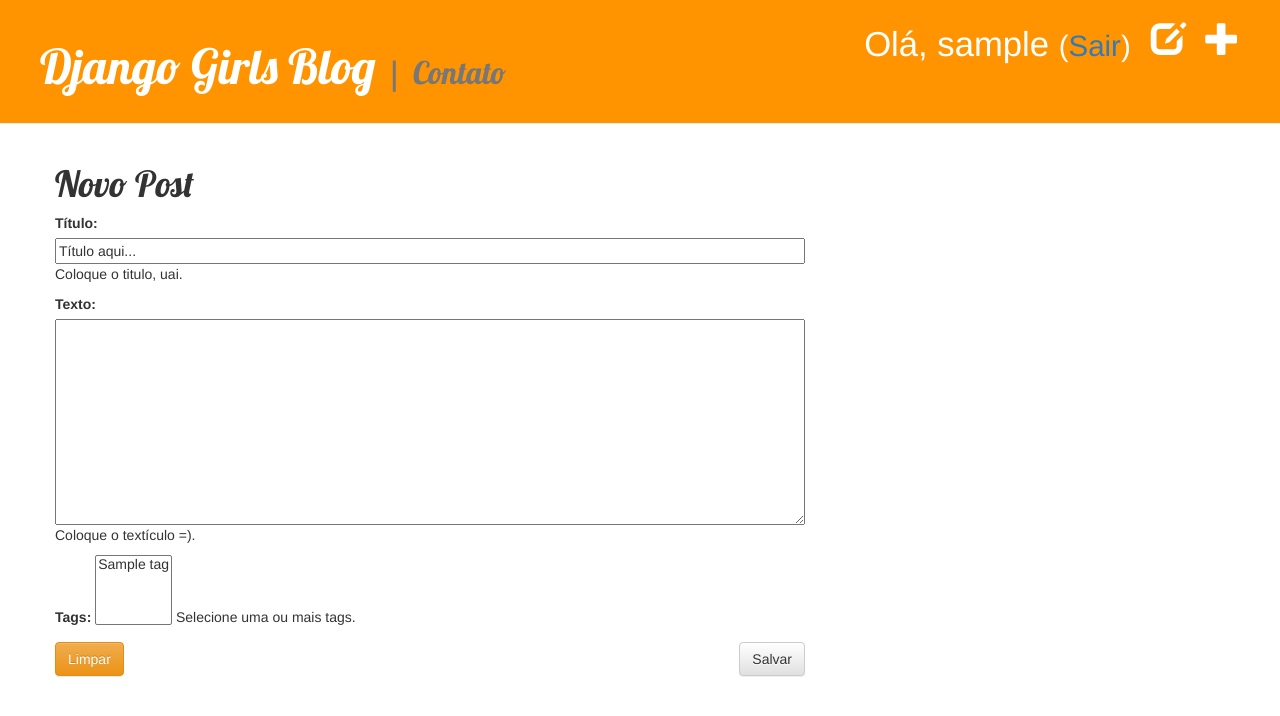
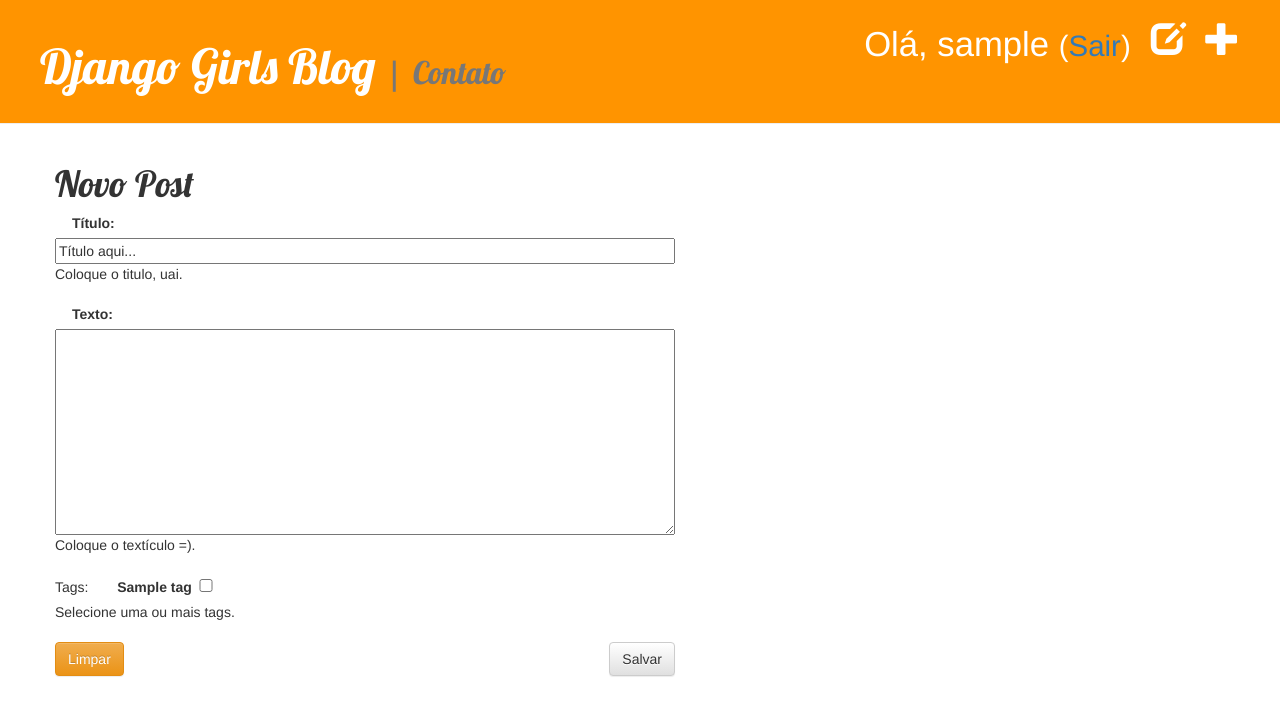
Before and after one commit to alegume/blog, a Django app: page /post/new/ in a window 1280 px wide. Shown: the top 716 px of the page. Run offline with Django 3.2, Linux system fonts and the light colour scheme; a user stored in the database is signed in; tables that the repository leaves empty hold one stand-in row (values such as "Sample post"); some libraries are stand-ins or nearby versions.

Commit message:
tags added

```diff
--- a/blog/admin.py
+++ b/blog/admin.py
@@ -1,6 +1,7 @@
 from django.contrib import admin
-from .models import Post, Comment, Tag
+from .models import Post, Comment, Tag, Reuniao
 
 admin.site.register(Post)
 admin.site.register(Comment)
 admin.site.register(Tag)
+admin.site.register(Reuniao)
--- a/blog/forms.py
+++ b/blog/forms.py
@@ -1,7 +1,7 @@
 from django import forms
 from django.utils.translation import ugettext_lazy as _
 
-from .models import Post, Comment
+from .models import Post, Comment, Reuniao
 
 class PostForm(forms.ModelForm):
 
@@ -9,7 +9,9 @@
         model = Post
         fields = ('title', 'text', 'tags', )
         widgets = {
-            # 'tags': forms.CheckboxSelectMultiple,
+            'tags': forms.CheckboxSelectMultiple(
+                attrs={'class': 'tags',
+            }),
         }
         labels = {
             'title': _('Título'),
@@ -28,6 +30,16 @@
         model = Comment
         fields = ('author', 'text', )
 
+class ReuniaoForm(forms.ModelForm):
+
+    class Meta:
+        model = Reuniao
+        fields = ('assunto', 'data', 'presenca', )
+        attrs = ({'class': 'selectpicker'})
+        widgets = {
+            'presenca': forms.SelectMultiple(attrs={'class': 'selectpicker show-tick'}),
+        }
+
 
 class ContatoForm(forms.Form):
 
--- a/blog/models.py
+++ b/blog/models.py
@@ -1,4 +1,5 @@
 from django.db import models
+from django.contrib.auth.models import User
 
 from django.utils import timezone
 
@@ -21,7 +22,6 @@
 
     def approved_comments(self):
         return self.comments.filter(approved_comment=True)
-
 
     def __str__(self):
         return self.title
@@ -47,3 +47,11 @@
 
     def __str__(self):
         return self.nome
+
+class Reuniao(models.Model):
+    assunto = models.CharField(max_length=50)
+    data = models.DateTimeField(default=timezone.now, blank=True)
+    presenca = models.ManyToManyField(User, blank=True)
+
+    def __str__(self):
+        return self.assunto
--- a/blog/static/css/blog.css
+++ b/blog/static/css/blog.css
@@ -1,3 +1,17 @@
+.cb {
+  max-width: 20px;
+  padding: 30px;
+}
+
+label {
+    margin-left: 17px;
+}
+
+.tags {
+  margin-top: 15px;
+  margin-bottom: 3px;
+}
+
 .comment {
     margin: 20px 0px 20px 20px;
 }
--- a/blog/templates/blog/base.html
+++ b/blog/templates/blog/base.html
@@ -8,8 +8,6 @@
         <link rel="stylesheet" href="{% static 'css/blog.css' %}">
 
         <title>Django Girls</title>
-
-
 
     </head>
     <body>
--- a/blog/templates/blog/post_detail.html
+++ b/blog/templates/blog/post_detail.html
@@ -38,8 +38,8 @@
         <div class="comment">
             <div class="date">
                 {{ comment.created_date }}
+                <a class="btn btn-default" href="{% url 'comment_remove' pk=comment.pk %}"><span class="glyphicon glyphicon-remove"></span></a>
                 {% if not comment.approved_comment %}
-                    <a class="btn btn-default" href="{% url 'comment_remove' pk=comment.pk %}"><span class="glyphicon glyphicon-remove"></span></a>
                     <a class="btn btn-default" href="{% url 'comment_approve' pk=comment.pk %}"><span class="glyphicon glyphicon-ok"></span></a>
                 {% endif %}
             </div>
--- a/blog/templates/blog/post_edit.html
+++ b/blog/templates/blog/post_edit.html
@@ -4,8 +4,48 @@
     <h1>Novo Post</h1>
     <form method="POST" class="post-form">
         {% csrf_token %}
-        {{ form.as_p }}
-        <button type="reset" class="btn btn-warning">Limpar</button><button type="submit" class="save btn btn-default">Salvar</button>
+
+        <div class="row">
+        <div class="col-sm-10">
+            {{ form.title.errors }}
+            {{ form.title.label_tag }}
+            {{ form.title }}
+            {{ form.title.help_text|safe }}
+        </div>
+        </div>
+
+        <br />
+        <div class="row">
+        <div class="col-sm-10">
+            {{ form.text.errors }}
+            {{ form.text.label_tag }}
+            {{ form.text }}
+            {{ form.text.help_text|safe }}
+        </div>
+        </div>
+
+        <br />
+        <div class="row">
+        <div class="col-sm-10">
+            Tags: &nbsp;
+            {{ form.tags.errors }}
+
+            {% for pk, choice in form.tags.field.widget.choices %}
+                <label for="id_{{form.tags.name}}_{{ forloop.counter0 }}">{{ choice }}</label>
+                <input class="cb" id="id_{{form.tags.name}}_{{ forloop.counter0 }}" name="{{form.tags.name}}" type="checkbox" value="{{pk}}" {% if pk in form.tags.value %} checked {% endif %} />
+            {% endfor %}
+
+            <br />
+            {{ form.tags.help_text|safe }}
+        </div>
+        </div>
+
+        <br />
+        <div class="row">
+        <div class="col-sm-10">
+            <button type="reset" class="btn btn-warning">Limpar</button><button type="submit" class="save btn btn-default">Salvar</button>
+        </div>
+        </div>
     </form>
 
 {% endblock %}
--- a/blog/urls.py
+++ b/blog/urls.py
@@ -14,5 +14,8 @@
     url(r'^drafts/$', views.post_draft_list, name='post_draft_list'),
     url(r'^contato/$', views.contato, name='contato'),
     url(r'^obg/$', views.obg, name='obg'),
-    url(r'^post/(?P<pk>\d+)/publish/$', views.post_publish, name='post_publish')
+    url(r'^post/(?P<pk>\d+)/publish/$', views.post_publish, name='post_publish'),
+    url(r'^reuniao/(?P<pk>\d+)/presenca/$', views.reuniao_presenca, name='reuniao_presenca'),
+    url(r'^reunioes/$', views.reunioes, name='reunioes'),
+
 ]
--- a/blog/views.py
+++ b/blog/views.py
@@ -4,8 +4,8 @@
 from django.contrib.auth.models import User
 from django.contrib.auth.decorators import login_required
 from django.core.mail import send_mail, BadHeaderError
-from .models import Post, Comment
-from .forms import PostForm, CommentForm, ContatoForm
+from .models import Post, Comment, Reuniao
+from .forms import PostForm, CommentForm, ContatoForm, ReuniaoForm
 
 # import pdb
 
@@ -130,3 +130,22 @@
 
 def obg(request):
     return HttpResponse("<h2>Obrigado pela mensagem!!!</h2>")
+
+def reunioes(request):
+    reunioes = Reuniao.objects.all()
+    return render(request, 'blog/reunioes_list.html', {'reunioes': reunioes})
+
+def reuniao_presenca(request, pk):
+    reuniao = get_object_or_404(Reuniao, pk=pk)
+    if request.method == "POST":
+        # update the instance
+        form = ReuniaoForm(request.POST, instance=reuniao)
+        if form.is_valid():
+            reuniao = form.save(commit=False)
+            reuniao.save()
+            # forcing to save the m2m attributte 'cause of commit=False
+            form.save_m2m()
+            return redirect('reunioes')
+    else:
+        form = ReuniaoForm(instance=reuniao)
+    return render(request, 'blog/reuniao_edit.html', {'form': form})
```
Also changed, not shown: blog/templates/blog/reuniao_edit.html (added, +22 -0 lines), blog/templates/blog/reunioes_list.html (added, +13 -0 lines), blog/migrations/0007_auto_20180419_1636.py (added), blog/migrations/0008_tag_created_date.py (added), blog/migrations/0009_reuniao.py (added), blog/migrations/0010_auto_20180420_1902.py (added).
